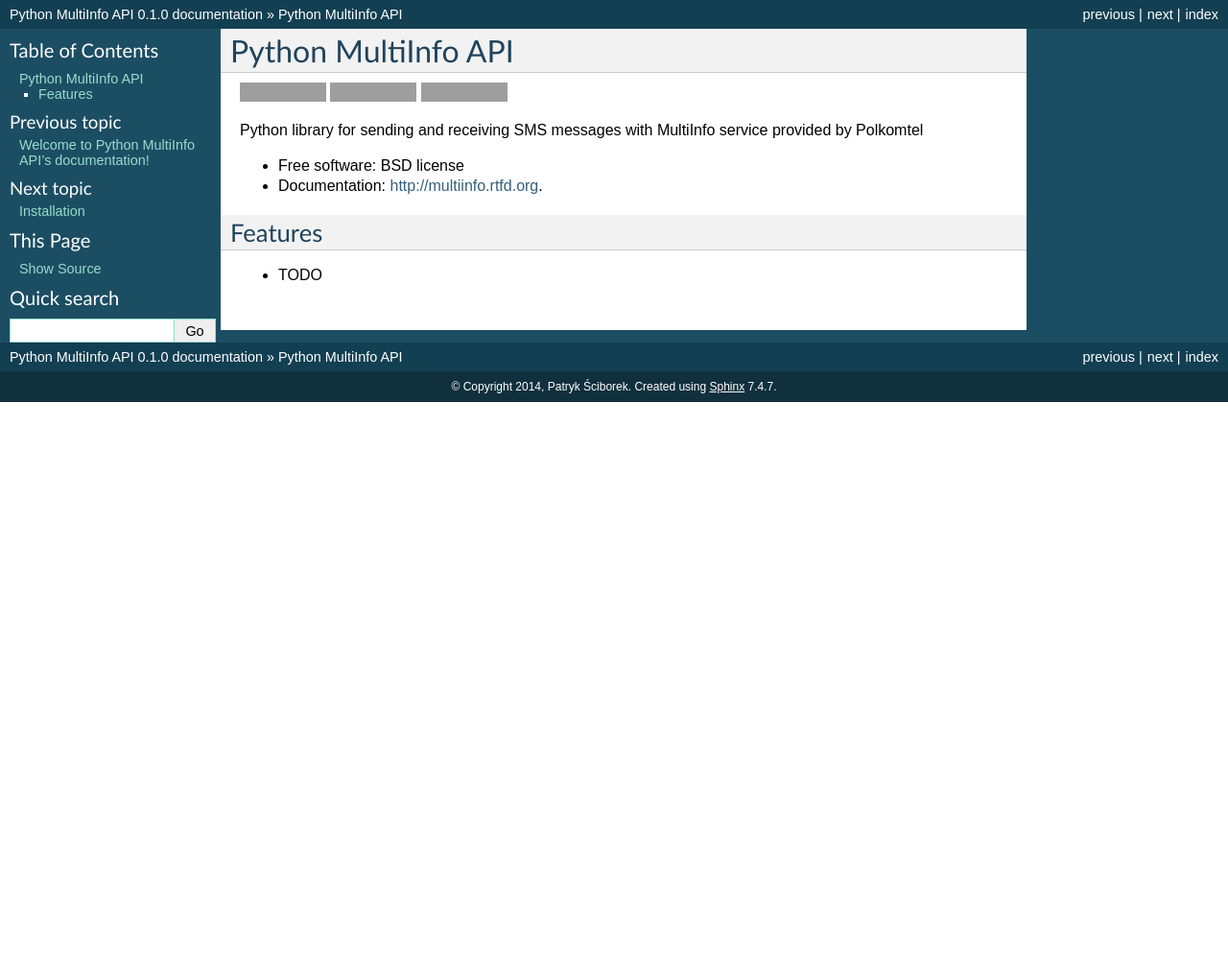
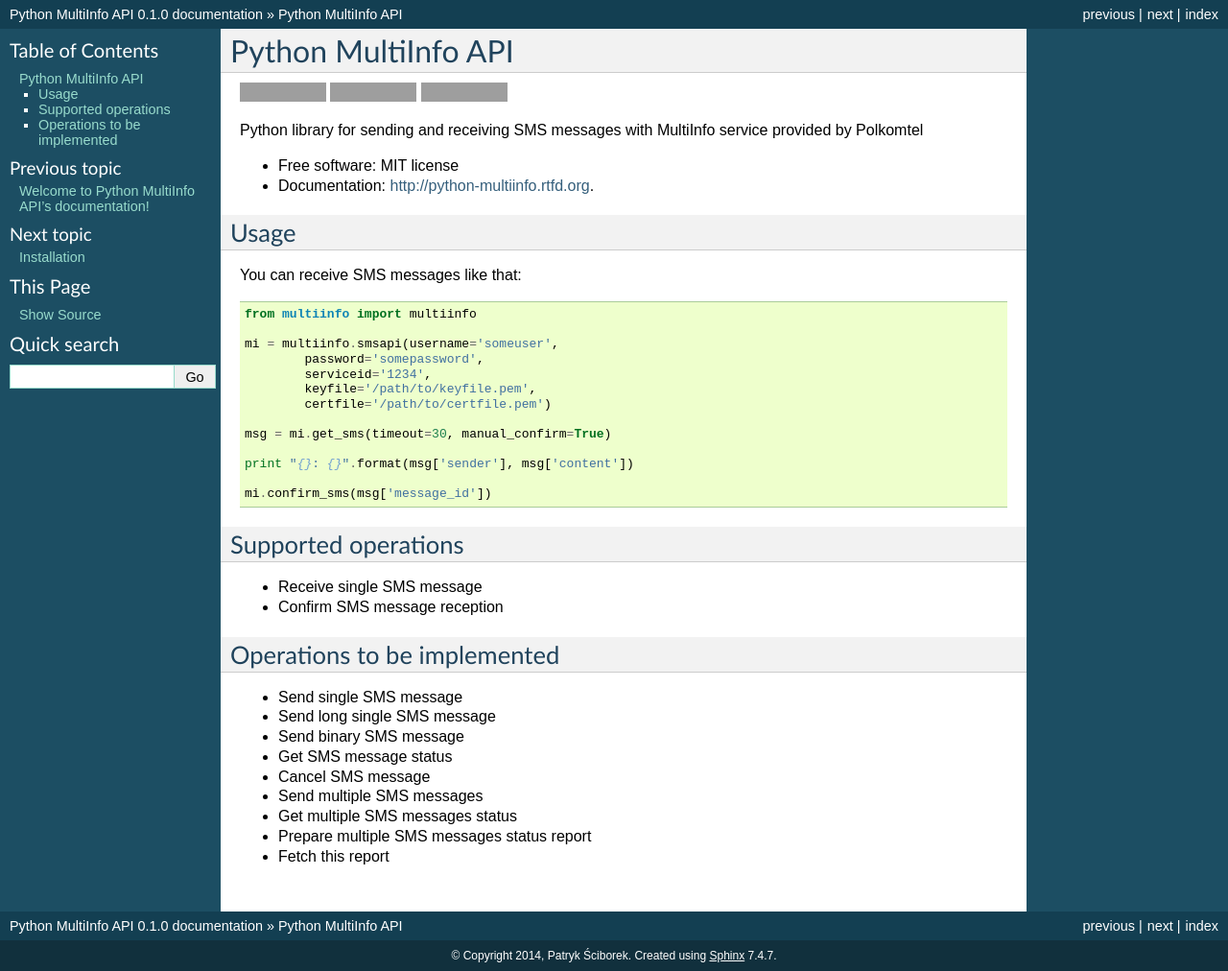
Before and after one commit to scibi/python-multiinfo, a Sphinx documentation site: the page built from docs/readme.rst, in a window 1280 px wide. Shown: the whole page at 96% size. Built offline with Sphinx 7.4.7, drawn with Linux system fonts in a browser that asks for light colours; before the commit the page ends 900 px from its top, so only the background shows below that; grey boxes are pictures that could not be loaded.

Commit message:
Some fine-tuning for travis, coveralls and pep8

```diff
--- a/README.rst
+++ b/README.rst
@@ -5,8 +5,8 @@
 .. image:: https://badge.fury.io/py/multiinfo.png
     :target: http://badge.fury.io/py/multiinfo
 
-.. image:: https://travis-ci.org/scibi/multiinfo.png?branch=master
-        :target: https://travis-ci.org/scibi/multiinfo
+.. image:: https://travis-ci.org/scibi/python-multiinfo.png?branch=master
+        :target: https://travis-ci.org/scibi/python-multiinfo
 
 .. image:: https://pypip.in/d/multiinfo/badge.png
         :target: https://crate.io/packages/multiinfo?version=latest
@@ -14,10 +14,45 @@
 
 Python library for sending and receiving SMS messages with MultiInfo service provided by Polkomtel
 
-* Free software: BSD license
-* Documentation: http://multiinfo.rtfd.org.
+* Free software: MIT license
+* Documentation: http://python-multiinfo.rtfd.org.
 
-Features
---------
+Usage
+-----
 
-* TODO
+You can receive SMS messages like that::
+
+        from multiinfo import multiinfo
+
+        mi = multiinfo.smsapi(username='someuser',
+                password='somepassword',
+                serviceid='1234',
+                keyfile='/path/to/keyfile.pem',
+                certfile='/path/to/certfile.pem')
+
+        msg = mi.get_sms(timeout=30, manual_confirm=True)
+
+        print "{}: {}".format(msg['sender'], msg['content'])
+
+        mi.confirm_sms(msg['message_id'])
+
+
+
+Supported operations
+--------------------
+
+* Receive single SMS message
+* Confirm SMS message reception
+
+Operations to be implemented
+----------------------------
+
+* Send single SMS message
+* Send long single SMS message
+* Send binary SMS message
+* Get SMS message status
+* Cancel SMS message
+* Send multiple SMS messages
+* Get multiple SMS messages status
+* Prepare multiple SMS messages status report
+* Fetch this report
--- a/docs/index.rst
+++ b/docs/index.rst
@@ -4,7 +4,7 @@
    contain the root `toctree` directive.
 
 Welcome to Python MultiInfo API's documentation!
-======================================
+================================================
 
 Contents:
 
--- a/requirements-test.txt
+++ b/requirements-test.txt
@@ -1,4 +1,6 @@
 -r requirements.txt
 flake8
 httpretty
-sure
+git+https://github.com/Polyconseil/sure.git@97da7a15d49d3f13b5f7df09a03f53632091fb90
+coverage
+coveralls
--- a/setup.py
+++ b/setup.py
@@ -20,7 +20,8 @@
 setup(
     name='python-multiinfo',
     version='0.1.0',
-    description='Python library for sending and receiving SMS messages with MultiInfo service provided by Polkomtel',
+    description=('Python library for sending and receiving SMS messages with '
+                 'MultiInfo service provided by Polkomtel'),
     long_description=readme + '\n\n' + history,
     author='Patryk Ściborek',
     author_email='patryk@sciborek.com',
```
Also changed, not shown: .travis.yml, 2 other files.
